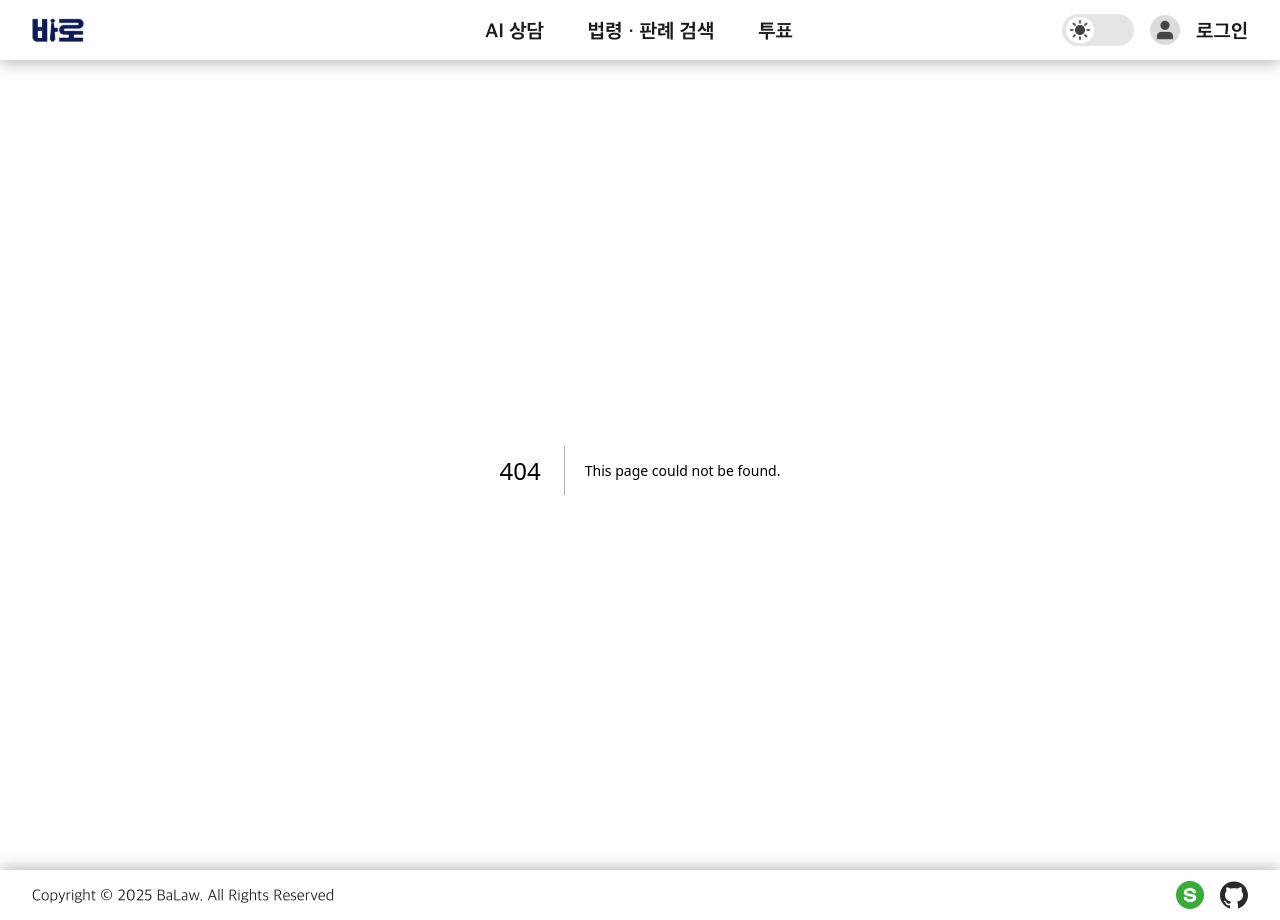
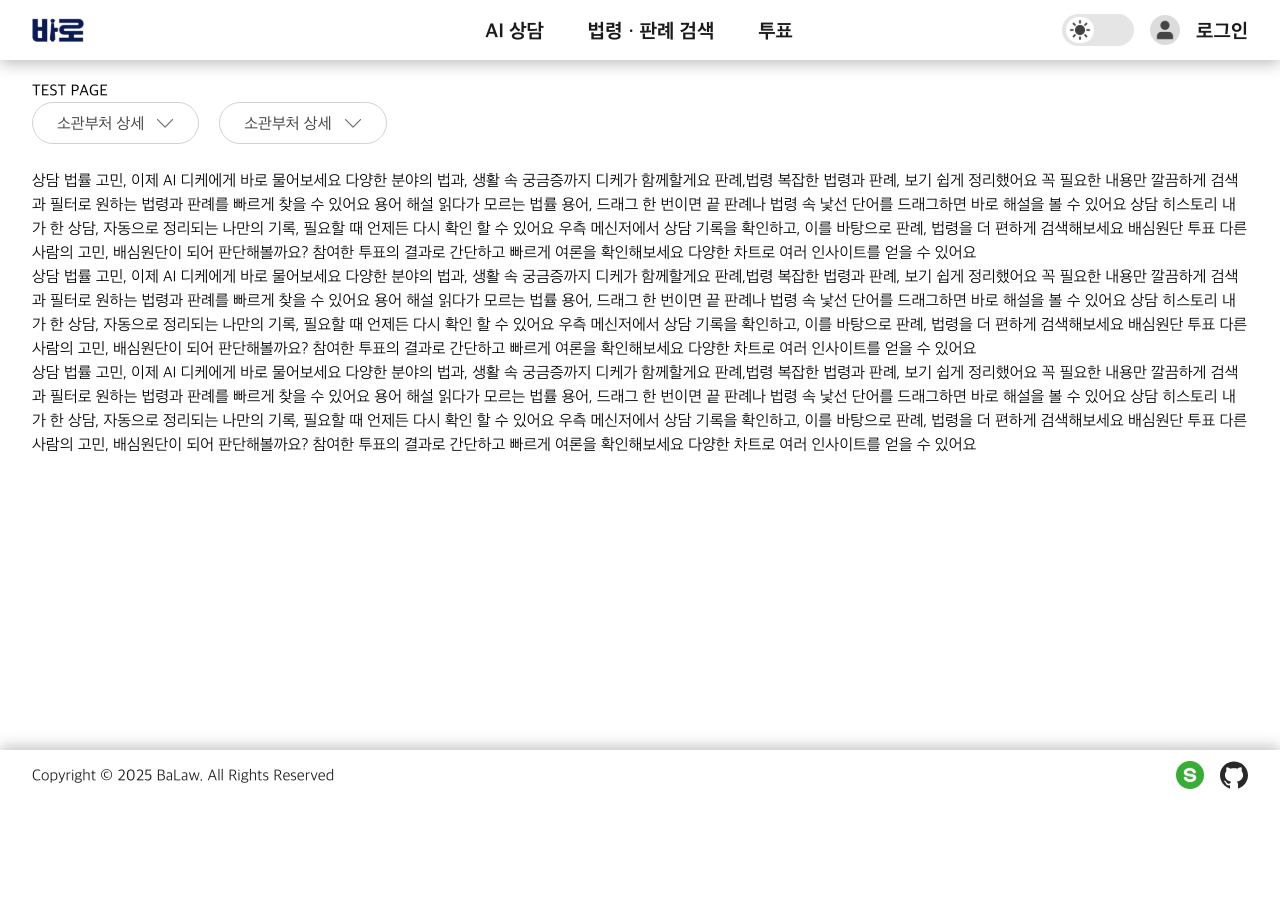
Before and after one commit to prgrms-web-devcourse-final-project/WEB5_6_SamSamOO_FE, a Next.js app: page /test in a window 1280 px wide. Before the commit this address had no page. After the commit the page ends 800 px from the top, so only its background shows below. Built offline with nearby package versions, Linux system fonts and the light colour scheme.

Commit message:
feat : 셀렉터 필터 컴포넌트 추가 - 재사용 가능하게 데이터, 커스텀 스타일 받도록 설정 - 이너 스크롤 추가

```diff
--- a/src/app/page.tsx
+++ b/src/app/page.tsx
@@ -2,23 +2,6 @@ export default function Home() {
   return (
     <div>
       <h1>랜딩</h1>
-      {Array(10)
-        .fill(null)
-        .map((_, index) => (
-          <li key={index}>
-            <p className="font-light">
-              상담 법률 고민, 이제 AI 디케에게 바로 물어보세요 다양한 분야의 법과, 생활 속
-              궁금증까지 디케가 함께할게요 판례,법령 복잡한 법령과 판례, 보기 쉽게 정리했어요 꼭
-              필요한 내용만 깔끔하게 검색과 필터로 원하는 법령과 판례를 빠르게 찾을 수 있어요 용어
-              해설 읽다가 모르는 법률 용어, 드래그 한 번이면 끝 판례나 법령 속 낯선 단어를
-              드래그하면 바로 해설을 볼 수 있어요 상담 히스토리 내가 한 상담, 자동으로 정리되는
-              나만의 기록, 필요할 때 언제든 다시 확인 할 수 있어요 우측 메신저에서 상담 기록을
-              확인하고, 이를 바탕으로 판례, 법령을 더 편하게 검색해보세요 배심원단 투표 다른 사람의
-              고민, 배심원단이 되어 판단해볼까요? 참여한 투표의 결과로 간단하고 빠르게 여론을
-              확인해보세요 다양한 차트로 여러 인사이트를 얻을 수 있어요
-            </p>
-          </li>
-        ))}
     </div>
   );
 }
--- /dev/null
+++ b/src/app/test/page.tsx
@@ -0,0 +1,66 @@
+'use client';
+import SelectFilter from '@/components/ui/SelectFilter';
+
+const itemList = [
+  { label: '전체' },
+  { label: '고용노동부' },
+  { label: '과학기술정보통신부' },
+  { label: '국가보훈부' },
+  { label: '고위공직자범죄수사처' },
+  { label: '국방부' },
+  { label: '국토교통부' },
+  { label: '기획재정부' },
+  { label: '전체1' },
+  { label: '고용노동부1' },
+  { label: '과학기술정보통신부1' },
+  { label: '국가보훈부1' },
+  { label: '고위공직자범죄수사처1' },
+  { label: '국방부1' },
+  { label: '국토교통부1' },
+  { label: '기획재정부1' },
+];
+
+// 배포전에 꼭 지우기
+function page() {
+  return (
+    <div className="px-8 py-2">
+      <h2>TEST PAGE</h2>
+      {/* 셀렉터 테스트 */}
+      <div className="flex gap-5">
+        <SelectFilter
+          itemList={itemList}
+          aria="소관부처 상세"
+          className="w-[230]"
+          onSelect={(select) => console.log('선택된 값 :', select)}
+        />
+        <SelectFilter
+          itemList={itemList}
+          aria="소관부처 상세"
+          className="w-[230]"
+          onSelect={(select) => console.log('선택된 값 :', select)}
+        />
+      </div>
+
+      {/* 헤더 푸터 글꼴 테스트 */}
+      <br />
+      {Array(3)
+        .fill(null)
+        .map((_, index) => (
+          <li key={index}>
+            <p className="font-light">
+              상담 법률 고민, 이제 AI 디케에게 바로 물어보세요 다양한 분야의 법과, 생활 속
+              궁금증까지 디케가 함께할게요 판례,법령 복잡한 법령과 판례, 보기 쉽게 정리했어요 꼭
+              필요한 내용만 깔끔하게 검색과 필터로 원하는 법령과 판례를 빠르게 찾을 수 있어요 용어
+              해설 읽다가 모르는 법률 용어, 드래그 한 번이면 끝 판례나 법령 속 낯선 단어를
+              드래그하면 바로 해설을 볼 수 있어요 상담 히스토리 내가 한 상담, 자동으로 정리되는
+              나만의 기록, 필요할 때 언제든 다시 확인 할 수 있어요 우측 메신저에서 상담 기록을
+              확인하고, 이를 바탕으로 판례, 법령을 더 편하게 검색해보세요 배심원단 투표 다른 사람의
+              고민, 배심원단이 되어 판단해볼까요? 참여한 투표의 결과로 간단하고 빠르게 여론을
+              확인해보세요 다양한 차트로 여러 인사이트를 얻을 수 있어요
+            </p>
+          </li>
+        ))}
+    </div>
+  );
+}
+export default page;
--- a/src/components/features/search/SearchFilterDropdown.tsx
+++ /dev/null
@@ -1,4 +0,0 @@
-function SearchFilterDropdown() {
-  return <div>SearchFilterDropdown</div>;
-}
-export default SearchFilterDropdown;
--- /dev/null
+++ b/src/components/ui/SelectFilter.tsx
@@ -0,0 +1,109 @@
+'use client';
+
+import { useEffect, useState } from 'react';
+
+import { FilterItem } from '@/types/global';
+import * as Select from '@radix-ui/react-select';
+import tw from '@/utils/tw';
+
+import { useTheme } from 'next-themes';
+
+interface SelectFilterProps {
+  className?: string;
+  itemList?: FilterItem[];
+  aria?: string;
+  onSelect?: (value: string) => void;
+}
+
+function SelectFilter({ className, itemList, aria, onSelect }: SelectFilterProps) {
+  const [value, setValue] = useState<string>();
+  const [mounted, setMounted] = useState(false);
+  const { resolvedTheme } = useTheme();
+  const isDark = resolvedTheme === 'dark';
+
+  useEffect(() => {
+    setMounted(true);
+  }, []);
+
+  if (!mounted) return '';
+
+  return (
+    <Select.Root
+      value={value}
+      onValueChange={(value) => {
+        setValue(value);
+        onSelect?.(value ?? '');
+      }}
+    >
+      <Select.Trigger
+        aria-label={`${aria} 선택`}
+        className={tw(
+          'py-2 px-6 w-fit flex gap-3 items-center justify-between rounded-full bg-background-white  outline-none border border-filter-outline1 text-primary-gray2 focus:shadow-filter-light-active dark:bg-primary-gray3 dark:text-primary-white dark:border-filter-outline2 data-[state=open]:shadow-filter-light-active dark:data-[state=open]:shadow-filter-dark-active',
+          className,
+        )}
+      >
+        <Select.Value
+          placeholder={aria}
+          className="flex items-center text-primary-black data-[placeholder]:text-primary-black"
+        />
+        <Select.Icon>
+          <svg
+            width="18"
+            height="11"
+            viewBox="0 0 18 11"
+            fill="none"
+            xmlns="http://www.w3.org/2000/svg"
+          >
+            <path
+              fillRule="evenodd"
+              clipRule="evenodd"
+              d="M1.18211 1.18211C1.23969 1.12438 1.30809 1.07858 1.38339 1.04733C1.4587 1.01608 1.53943 1 1.62096 1C1.7025 1 1.78323 1.01608 1.85853 1.04733C1.93384 1.07858 2.00224 1.12438 2.05982 1.18211L9.05923 8.18275L16.0586 1.18211C16.1163 1.12447 16.1847 1.07876 16.26 1.04757C16.3353 1.01638 16.416 1.00032 16.4975 1.00032C16.579 1.00032 16.6597 1.01638 16.735 1.04757C16.8103 1.07876 16.8787 1.12447 16.9364 1.18211C16.994 1.23974 17.0397 1.30816 17.0709 1.38345C17.1021 1.45875 17.1181 1.53946 17.1181 1.62096C17.1181 1.70247 17.1021 1.78317 17.0709 1.85847C17.0397 1.93377 16.994 2.00219 16.9364 2.05982L9.49809 9.49809C9.44051 9.55581 9.37211 9.60161 9.2968 9.63286C9.22149 9.66411 9.14076 9.68019 9.05923 9.68019C8.9777 9.68019 8.89697 9.66411 8.82166 9.63286C8.74635 9.60161 8.67795 9.55581 8.62037 9.49809L1.18211 2.05982C1.12438 2.00224 1.07858 1.93384 1.04733 1.85853C1.01609 1.78323 1 1.7025 1 1.62096C1 1.53943 1.01609 1.4587 1.04733 1.38339C1.07858 1.30809 1.12438 1.23968 1.18211 1.18211Z"
+              fill={isDark ? '#737373' : '#6E6E6E '}
+              stroke="none"
+            />
+          </svg>
+        </Select.Icon>
+      </Select.Trigger>
+
+      <Select.Content
+        position="popper"
+        side="bottom"
+        align="start"
+        sideOffset={8}
+        avoidCollisions={false}
+        className="w-[var(--radix-select-trigger-width)] max-h-[var(--radix-select-content-available-height)] rounded-3xl border border-[#D2D2D2] bg-white shadow-filter dark:bg-primary-gray3 dark:text-primary-white dark:border-filter-outline2"
+      >
+        <Select.Viewport className="p-2.5 space-y-2 gap-2 overflow-auto">
+          {itemList &&
+            itemList.map(({ label }) => (
+              <Select.Item
+                key={label}
+                value={label}
+                className={tw(
+                  'flex h-10 cursor-pointer select-none items-center justify-between rounded-[18px] px-3 outline-none hover:bg-[#f7f7f7] dark:hover:text-primary-black',
+                  value === label ? 'bg-[#f7f7f7] dark:text-primary-black' : '',
+                )}
+              >
+                <Select.ItemText>{label}</Select.ItemText>
+                {value === label && (
+                  <svg
+                    width="23"
+                    height="23"
+                    viewBox="0 0 25 25"
+                    fill="none"
+                    xmlns="http://www.w3.org/2000/svg"
+                  >
+                    <path
+                      d="M12.5 0C5.6075 0 0 5.6075 0 12.5C0 19.3925 5.6075 25 12.5 25C19.3925 25 25 19.3925 25 12.5C25 5.6075 19.3925 0 12.5 0ZM10.0013 18.0163L5.36 13.385L7.125 11.615L9.99875 14.4837L16.6163 7.86625L18.3838 9.63375L10.0013 18.0163Z"
+                      fill={isDark ? '#1a1a1a' : '#0D1846 '}
+                    />
+                  </svg>
+                )}
+              </Select.Item>
+            ))}
+        </Select.Viewport>
+      </Select.Content>
+    </Select.Root>
+  );
+}
+export default SelectFilter;
--- a/src/styles/_theme.css
+++ b/src/styles/_theme.css
@@ -23,6 +23,8 @@
   --color-primary-gray2: #4d4d4d; /* fallback */
   --color-primary-gray2: oklch(42.02% 0 0);
 
+  --color-primary-gray3: #1a1a1a; /* fallback */
+
   --color-background-white: #ffffff; /* fallback */
   --color-background-white: oklch(100% 0 0);
 
@@ -33,6 +35,8 @@
   --color-background-black2: oklch(21.6% 0.004 228.98);
 
   --color-border-gray1: #353535;
+  --color-filter-outline1: #d2d2d2;
+  --color-filter-outline2: #737373;
 
   --animate-toLight: toggle-toLight 1.1s forwards;
   --animate-toDark: toggle-toDark 1.1s forwards;
@@ -42,6 +46,9 @@
   --shadow-landing-input-inner: 0 4px 13px 0 rgba(0, 0, 0, 0.25) inset;
   --shadow-landing-1: 0 4px 14.3px 0 rgba(0, 0, 0, 0.25);
   --shadow-landing-card: 13px 22px 26.5px 10px rgba(0, 0, 0, 0.15);
+  --shadow-filter: 0 6px 21.6px -3px rgba(0, 0, 0, 0.25);
+  --shadow-filter-dark-active: 0 1px 5.7px 1px rgba(232, 232, 232, 0.39);
+  --shadow-filter-light-active: 0 1px 5.7px 1px rgba(13, 24, 70, 0.39);
 
   --radius-modal: 50px;
 }
--- /dev/null
+++ b/src/types/global.ts
@@ -0,0 +1,3 @@
+export type FilterItem = {
+  label: string;
+};
```
Also changed, not shown: public/icons/select.svg (added).
